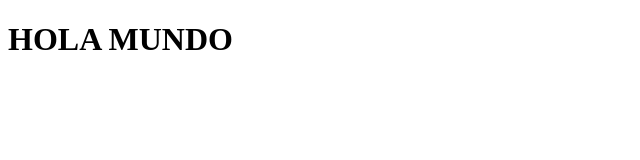
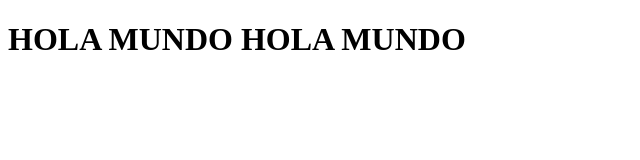
Before and after one commit to JoaquinGarcia1/Programacion-Web-2023-1Q, a plain HTML site: page index.html in a window 1280 px wide. Shown: the whole page, without its empty margins (0-640 px from the left). Drawn offline with Linux system fonts and the light colour scheme.

Commit message:
Update index.html

```diff
--- a/index.html
+++ b/index.html
@@ -9,7 +9,7 @@
 <body>
     <header></header>
     <main>
-        <h1>HOLA MUNDO</h1>
+        <h1>HOLA MUNDO HOLA MUNDO</h1>
     </main>
     <footer>
     </footer>
```
